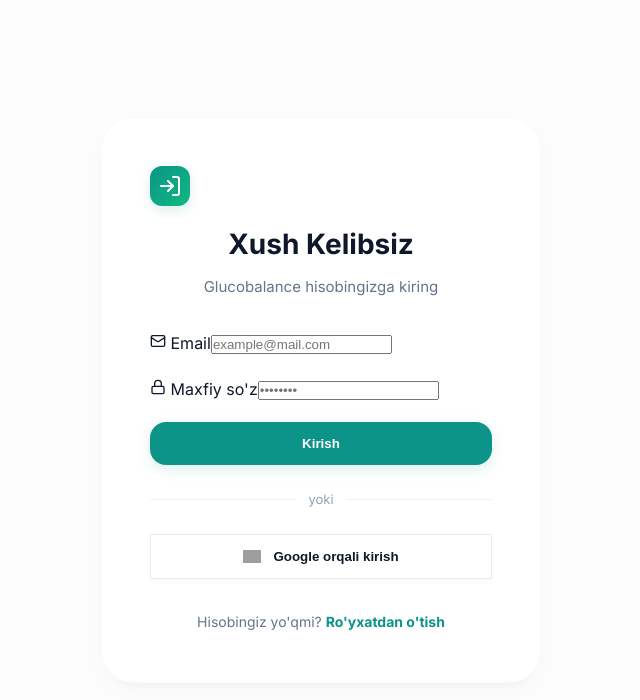
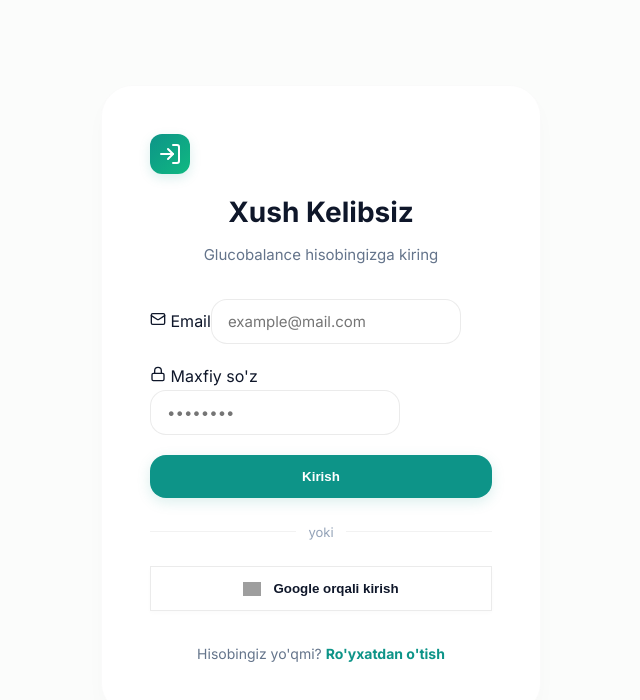
Before and after one commit to egamovj/glucobalance, a React (Vite) app: page /login in a window 1280 px wide. Shown: the top 700 px of the page, without its empty margins (319-959 px from the left). Built offline with nearby package versions, Linux system fonts and the light colour scheme; no server answers; grey boxes are pictures that could not be loaded.

Commit message:
bug fixed

```diff
--- a/src/index.css
+++ b/src/index.css
@@ -130,6 +130,31 @@
   gap: 8px;
 }
 
+/* Form Elements & Inputs */
+input, select, textarea {
+  background: var(--bg-card);
+  border: 1px solid rgba(0, 0, 0, 0.08);
+  padding: 12px 16px;
+  font-size: 15px;
+  border-radius: var(--radius-md);
+  color: var(--text-main);
+  transition: var(--transition);
+  font-family: var(--font-main);
+}
+
+input:focus, select:focus, textarea:focus {
+  outline: none;
+  border-color: var(--primary);
+  box-shadow: 0 0 0 4px var(--primary-glow);
+}
+
+[data-theme='dark'] input,
+[data-theme='dark'] select,
+[data-theme='dark'] textarea {
+  background: rgba(15, 23, 42, 0.6);
+  border-color: rgba(255, 255, 255, 0.1);
+}
+
 .btn-primary {
   background: var(--primary);
   color: white;
@@ -139,12 +164,17 @@
   font-weight: 600;
   cursor: pointer;
   transition: var(--transition);
+  display: inline-flex;
+  align-items: center;
+  justify-content: center;
+  gap: 10px;
   box-shadow: 0 4px 14px var(--primary-glow);
 }
 
 .btn-primary:hover {
   filter: brightness(1.1);
   box-shadow: 0 6px 18px var(--primary-glow);
+  transform: translateY(-1px);
 }
 
 .btn-primary:active {
--- a/src/pages/Healthy.css
+++ b/src/pages/Healthy.css
@@ -402,6 +402,35 @@
   min-height: 400px;
 }
 
+@media (max-width: 900px) {
+  .music-player {
+    grid-template-columns: 1fr;
+    gap: 24px;
+  }
+
+  .meditation-player {
+    padding: 32px 20px;
+  }
+
+  .meditation-art {
+    width: 100px;
+    height: 100px;
+  }
+
+  .meditation-art-container {
+    width: 140px;
+    height: 140px;
+  }
+
+  .now-playing-header h3 {
+    font-size: 20px;
+  }
+
+  .meditation-controls {
+    gap: 32px;
+  }
+}
+
 .playing-bars {
   display: flex;
   align-items: flex-end;
```
